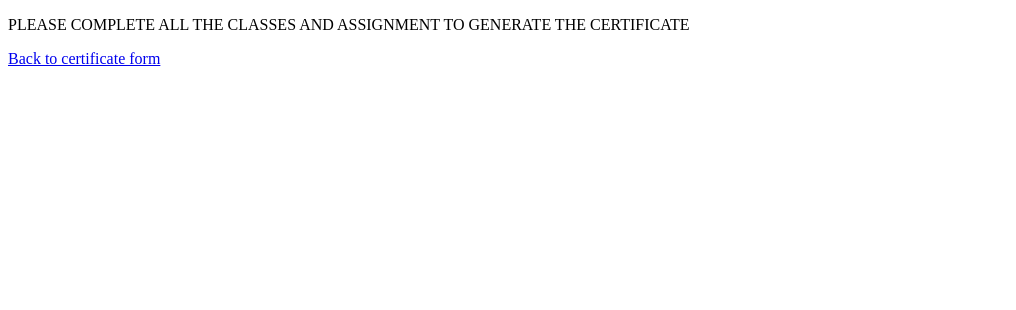
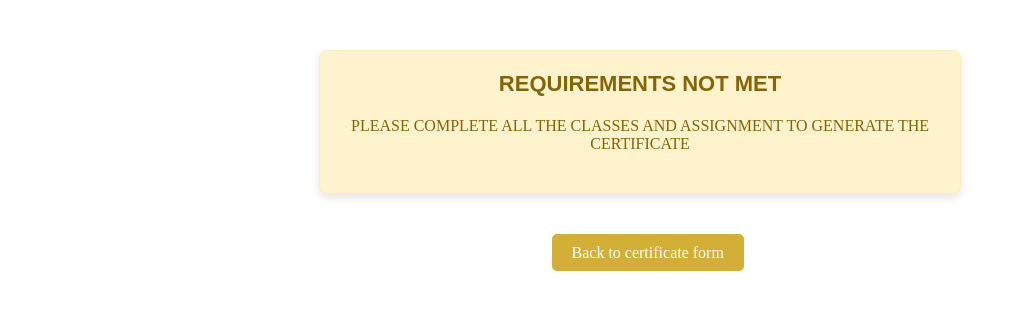
Before and after one commit to AryanYogesh/python_project_certificate, a Flask app: template templates/not_completed.html in a window 1280 px wide. Shown: the top 310 px of the page, without its empty margins (0-1016 px from the left). Run offline with Flask 3, Linux system fonts and the light colour scheme; the template is opened without the code that fills it, so the values that code supplies are empty.

Commit message:
completed project

```diff
--- a/static/not_completed.css
+++ b/static/not_completed.css
@@ -0,0 +1,43 @@
+.alert-container{
+    max-width: 600px;
+    margin: 50px auto;
+    padding: 20px;
+    background-color: #fff3cd;
+    border: 1px solid #ffeeba;
+    border-radius: 8px;
+    box-shadow: 0 4px 8px rgba(0, 0, 0, 0.1);
+    text-align: center;
+}
+
+.alert-message{
+    font-family: 'poppins', sans-serif;
+    font-size: 22px;
+    color: #856404;
+    font-weight: bold;
+    margin-bottom: 20px;
+}
+
+.alert-description{
+    font-size: 16px;
+    color: #856404;
+    margin-bottom: 20px;
+
+}
+
+.retry{
+    background-color: #d4af37;
+    color: #fff;
+    padding: 10px 20px;
+    border: none;
+    border-radius: 5px;
+    text-decoration: none;
+    font-size: 16px;
+    cursor: pointer;
+    transition: background-color 0.3s;
+    margin-left: 43%;
+    align-items: center;
+}
+
+.retry:hover{
+    background-color: #b6932d;
+}
--- a/templates/not_completed.html
+++ b/templates/not_completed.html
@@ -3,10 +3,18 @@
 <head>
     <meta charset="UTF-8">
     <meta name="viewport" content="width=device-width, initial-scale=1.0">
-    <title>Document</title>
+    <title>Not completed</title>
+    <link rel="stylesheet" href="{{url_for('static', filename='not_completed.css')}}">
 </head>
 <body>
-    <p>PLEASE COMPLETE ALL THE CLASSES AND ASSIGNMENT TO GENERATE THE CERTIFICATE</p>
-    <P><a href="certificate_form.html">Back to certificate form</a></P>
+
+    <div class="alert-container">
+        <div class="alert-message">REQUIREMENTS NOT MET</div>
+        <div class="alert-description">
+            <p>PLEASE COMPLETE ALL THE CLASSES AND ASSIGNMENT TO GENERATE THE CERTIFICATE</p>
+        </div>
+    </div>
+
+    <a href="certificate_form.html" class="retry">Back to certificate form</a>
 </body>
 </html>
```
